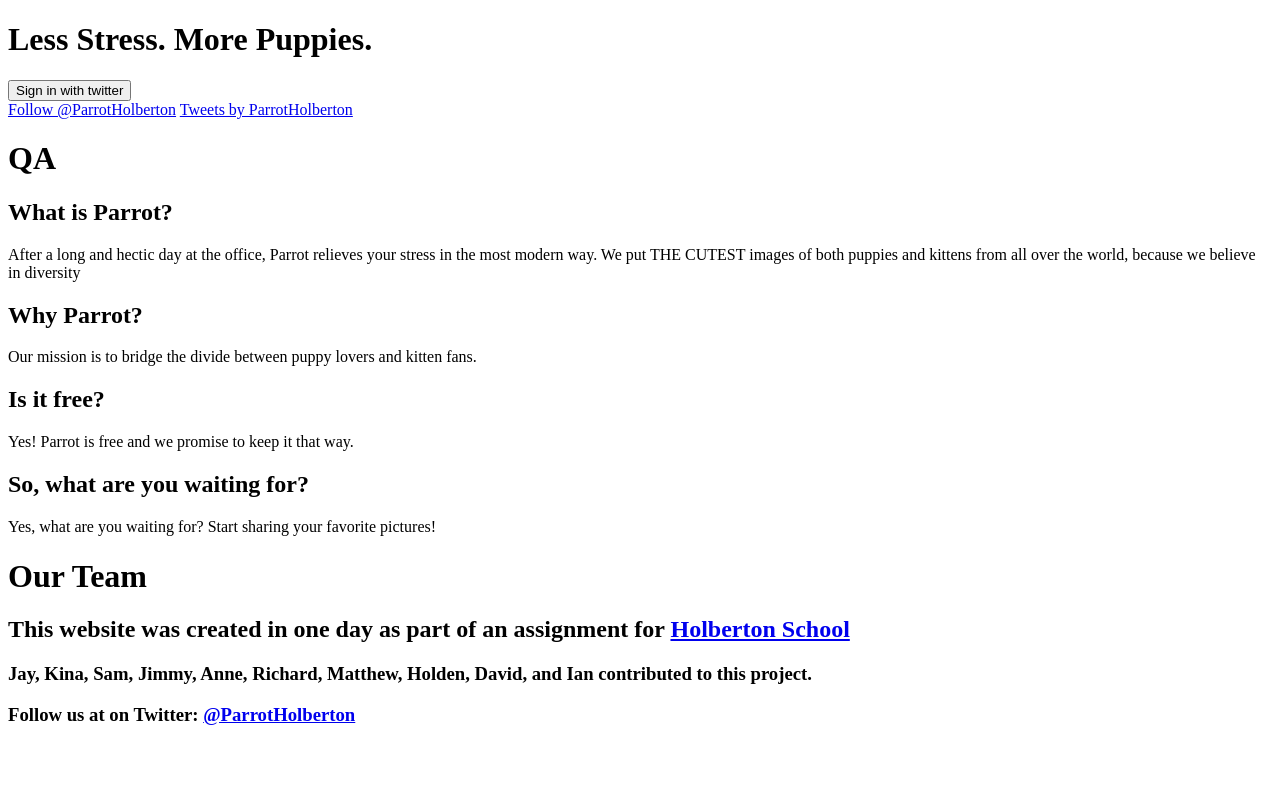
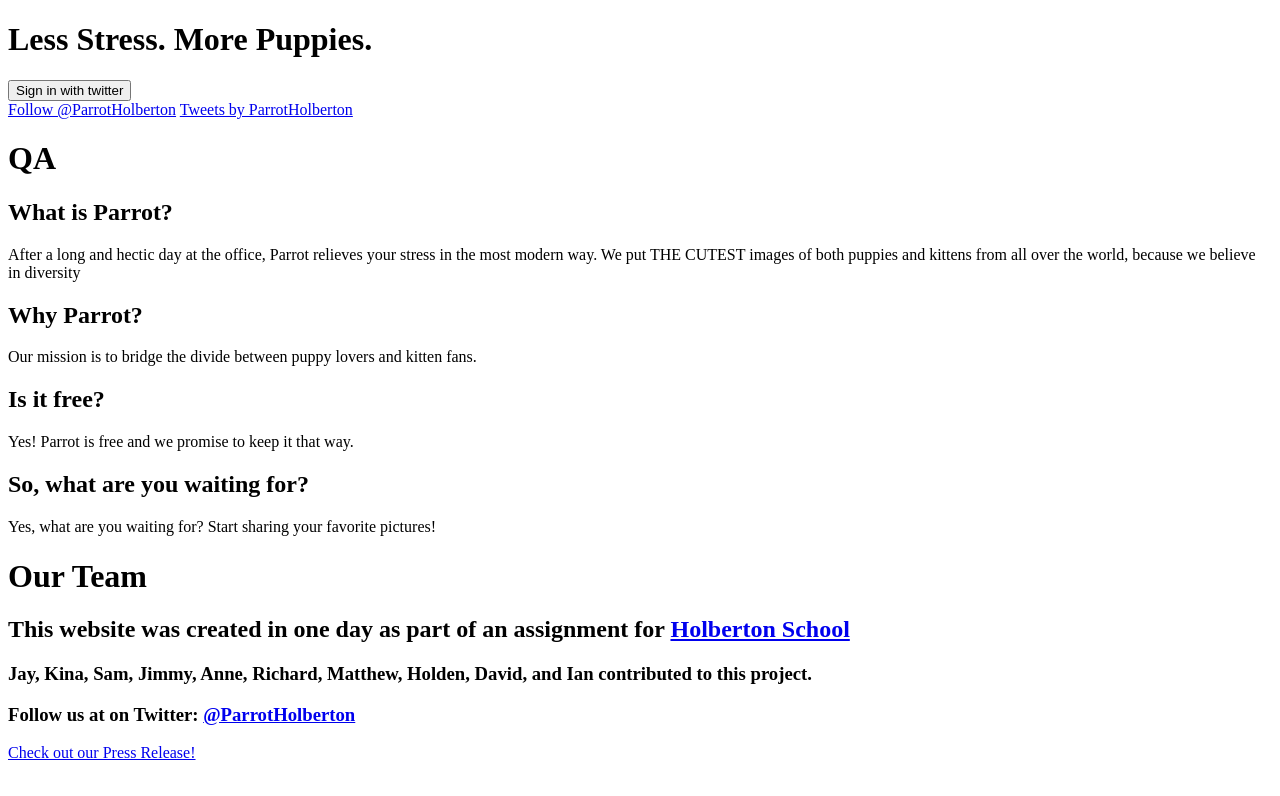
Before and after one commit to samscislowicz/Parrot, a plain HTML site: page templates/index.html in a window 1280 px wide. Drawn offline with Linux system fonts and the light colour scheme.

Commit message:
added press release at bottom

```diff
--- a/templates/index.html
+++ b/templates/index.html
@@ -46,5 +46,6 @@
     <h3>Follow us at on Twitter: <a href="https://twitter.com/ParrotHolberton/followers">@ParrotHolberton</a>
     </h3>
     <script type="text/javascript" src="../static/scripts/index.js"></script>
+  <a href="prrelease.html">Check out our Press Release!</a>
   </body>
 </html>
```
